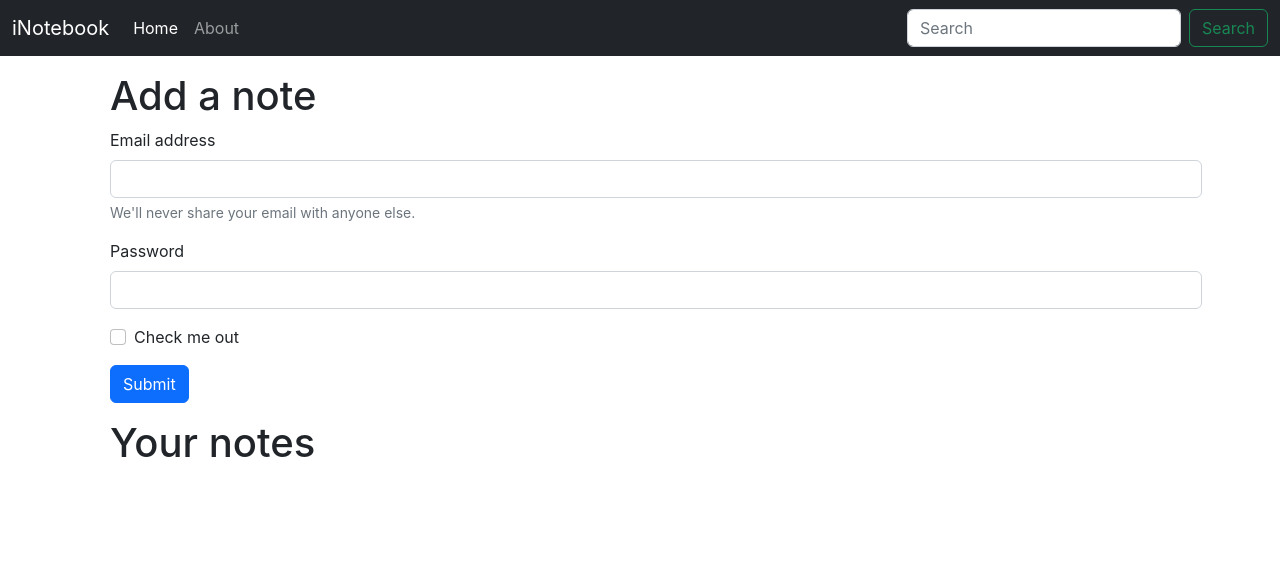
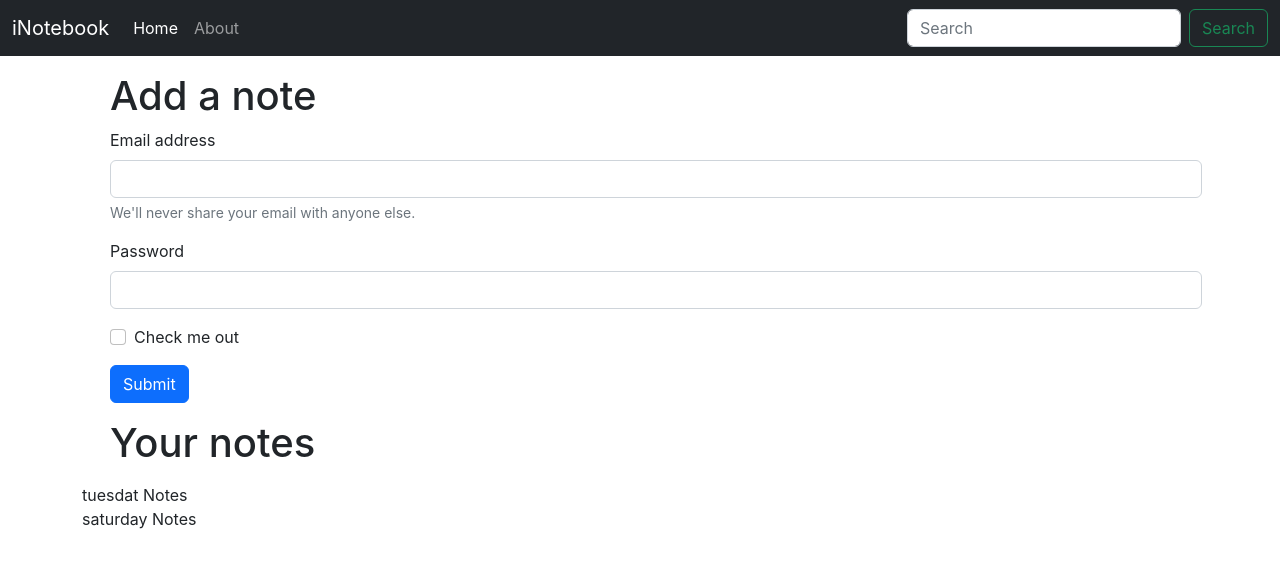
Before and after one commit to YuvRaj6392/inotefrontend, a React (Create React App) app: page / in a window 1280 px wide. Shown: the top 568 px of the page. Built offline with nearby package versions, Linux system fonts and the light colour scheme.

Commit message:
added changes

```diff
--- a/src/components/Home.js
+++ b/src/components/Home.js
@@ -1,6 +1,37 @@
 import React from 'react'
-
+import { useEffect } from 'react';
+import { useContext } from 'react'
+import noteContext from '../context/notes/NotesContext';
+import NoteState from '../context/notes/NotesStates';
 export default function Home() {
+  const context=useContext(noteContext);
+  console.log(context.notes)
+ useEffect(()=>{
+  setTimeout(() => {
+      context.setNotes( [
+        {
+          "_id": "636555c8f181f0e226c66992",
+          "user": "6365555af181f0e226c6698f",
+          "title": "tuesdat Notes",
+          "description": "It was a nice day today",
+          "tag": "General",
+          "createdAt": "2022-11-04T18:11:20.583Z",
+          "updatedAt": "2022-11-04T18:11:20.583Z",
+          "__v": 0
+        },
+        {
+          "_id": "636555d9f181f0e226c66994",
+          "user": "6365555af181f0e226c6698f",
+          "title": "saturday Notes",
+          "description": "It was a nice day on tuesday",
+          "tag": "General",
+          "createdAt": "2022-11-04T18:11:37.068Z",
+          "updatedAt": "2022-11-04T18:11:37.068Z",
+          "__v": 0
+        }
+      ])
+  }, 5000);
+ },[])
   return (
     <div >
     <div className="container m-3">
@@ -23,8 +54,13 @@ export default function Home() {
 </form>
   <h1>Your notes</h1>
     </div>
-
-
+{
+  context.notes.map((element)=>{
+    return <div>
+      {element.title}
+    </div>
+  })
+}
     </div>
   )
 }
--- a/src/context/notes/NotesStates.js
+++ b/src/context/notes/NotesStates.js
@@ -3,24 +3,32 @@
 import { useState } from 'react'
 import noteContext from './NotesContext'
 const NoteState=(props)=>{
-    // const s1={
-    //     "name":"yuvraj",
-    //     "occupation":"software engineer"
-    // }
-
-    // const update=()=>{
-    //     setTimeout(() => {
-    //         setState({
-    //             "name":"harry",
-    //             "occupation":"Front end developer"
-    //         })
-    //     }, 2000);
-    // }
-
-    // const [state,setState]=useState(s1);
-
+  const notesInitial=
+     [
+      {
+        "_id": "636555c8f181f0e226c66992",
+        "user": "6365555af181f0e226c6698f",
+        "title": "Monday Notes",
+        "description": "It was a nice day today",
+        "tag": "General",
+        "createdAt": "2022-11-04T18:11:20.583Z",
+        "updatedAt": "2022-11-04T18:11:20.583Z",
+        "__v": 0
+      },
+      {
+        "_id": "636555d9f181f0e226c66994",
+        "user": "6365555af181f0e226c6698f",
+        "title": "tuesday Notes",
+        "description": "It was a nice day on tuesday",
+        "tag": "General",
+        "createdAt": "2022-11-04T18:11:37.068Z",
+        "updatedAt": "2022-11-04T18:11:37.068Z",
+        "__v": 0
+      }
+    ]
+  const [notes,setNotes]=useState(notesInitial)
     return (
-<noteContext.Provider value={{}} >
+<noteContext.Provider value={{notes,setNotes}} >
         {props.children}
     </noteContext.Provider>
     )
```
